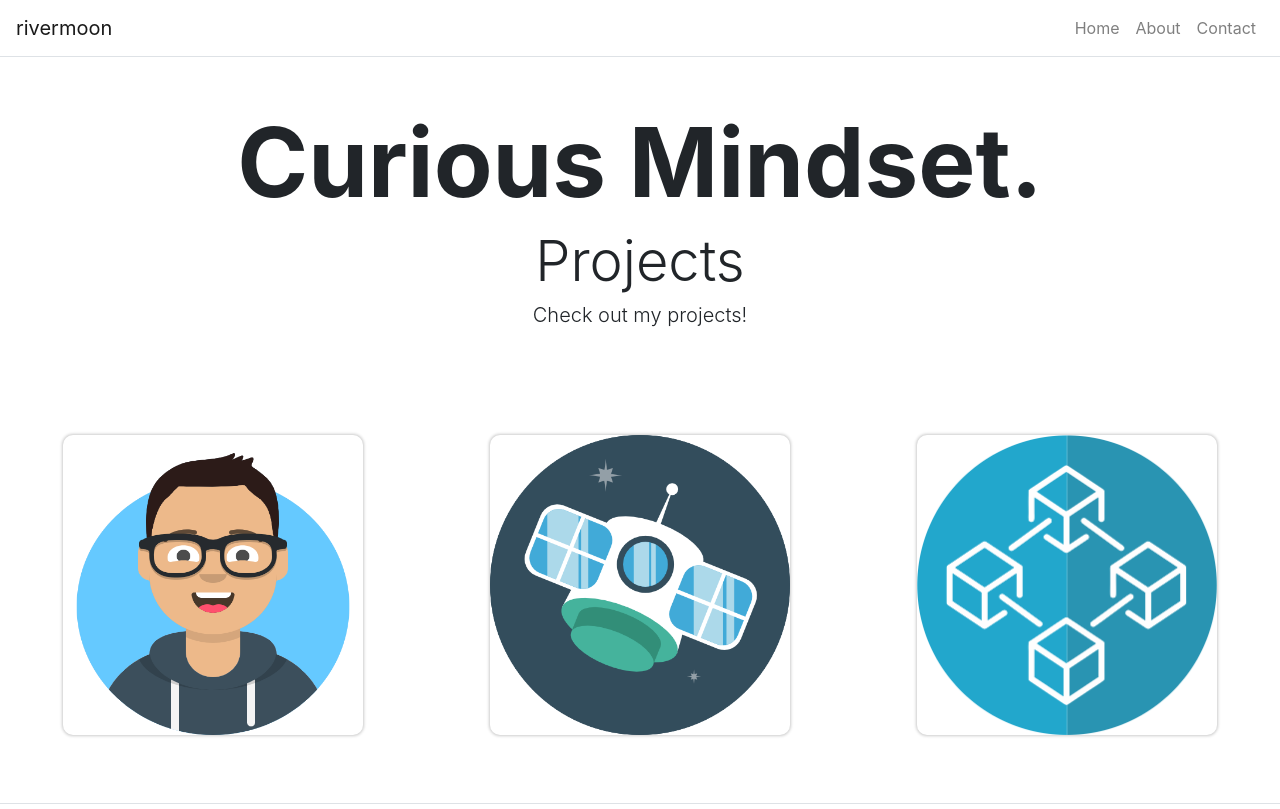
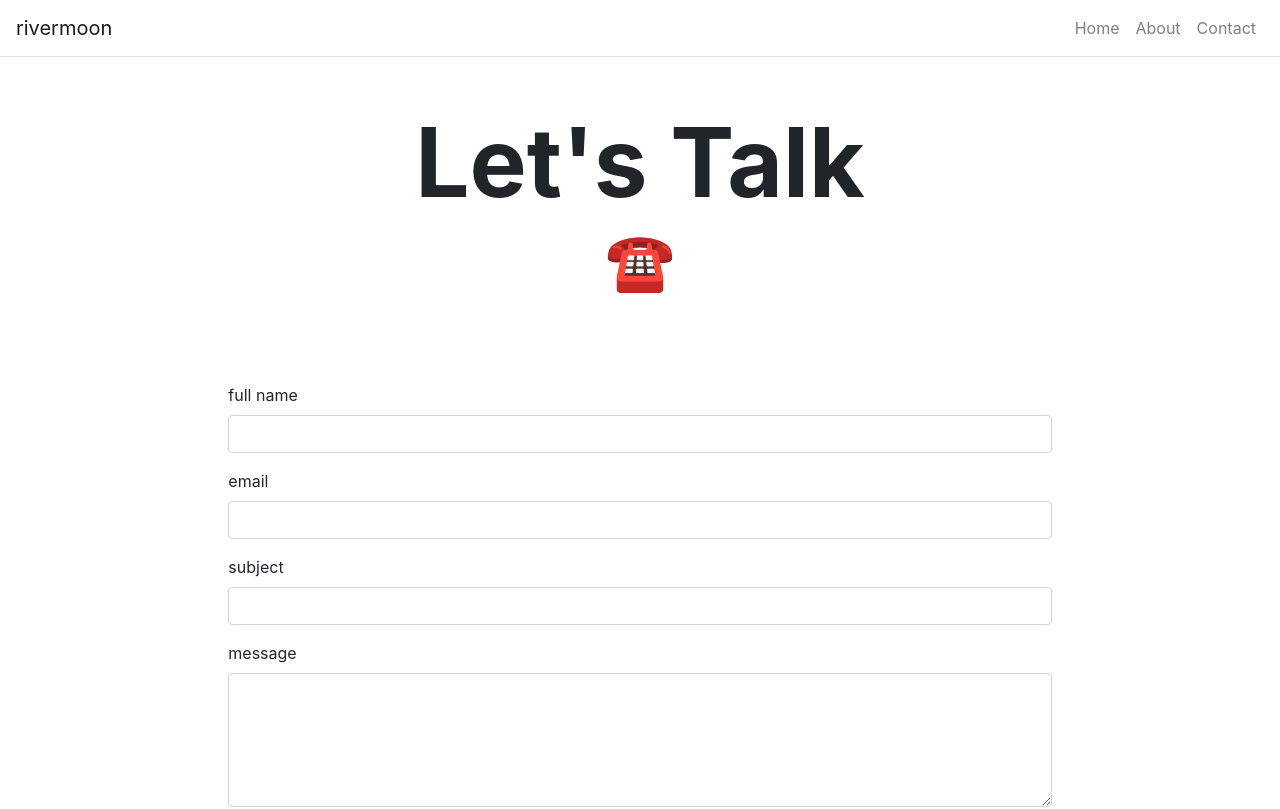
Before and after one commit to rivermoon21/mauricerivers.github.io, a React (Create React App) app in the folder portfolio-site/: page /#/contact in a window 1280 px wide. Shown: the top 809 px of the page. Built offline with nearby package versions, Linux system fonts and the light colour scheme.

Commit message:
Added hash router to solve 404 issue

```diff
--- a/portfolio-site/package.json
+++ b/portfolio-site/package.json
@@ -10,6 +10,7 @@
     "@testing-library/user-event": "^7.2.1",
     "axios": "^0.20.0",
     "bootstrap": "^4.5.2",
+    "firebase": "^7.23.0",
     "jquery": "^3.5.1",
     "popper.js": "^1.16.1",
     "react": "^16.13.1",
--- a/portfolio-site/src/App.js
+++ b/portfolio-site/src/App.js
@@ -1,5 +1,5 @@
 import React from 'react';
-import { BrowserRouter as Router, Route, Link } from 'react-router-dom';
+import { HashRouter as Router, Switch, Route, Link } from 'react-router-dom';
 import Container from 'react-bootstrap/Container';
 import Navbar from 'react-bootstrap/Navbar';
 import Nav from 'react-bootstrap/Nav';
--- a/portfolio-site/src/pages/ContactPage.js
+++ b/portfolio-site/src/pages/ContactPage.js
@@ -4,6 +4,7 @@
 
 import Hero from '../components/Hero'
 import Content from '../components/Content'
+import Axios from 'axios';
 
 class ContactPage extends React.Component {
 
@@ -12,6 +13,7 @@
     this.state = {
       name: '',
       email: '',
+      subject: '',
       messsage: '',
       disabled: '',
       emailSent: ''
@@ -36,8 +38,30 @@
     this.setState({
       disabled: true,
       emailSent: false
+    });
 
-    });
+    Axios.post('http://localhost:3030/api/email', this.state)
+      .then( res => {
+        if(res.data.success){
+
+          this.setState({
+            disabled: false,
+            emailSent: true
+          });
+        }
+        else {
+          this.setState({
+            disabled: false,
+            emailSent: false
+          });
+        }
+      })
+      .catch(err => {
+        this.setState({
+          disabled: false,
+          emailSent: false
+        });
+      });
 
   }
 
@@ -56,6 +80,11 @@
             <Form.Group>
               <Form.Label htmlFor="email">email</Form.Label>
               <Form.Control id="email" name="email" type="email" value={this.state.email} onChange={this.handleChange} />
+            </Form.Group>
+
+            <Form.Group>
+              <Form.Label htmlFor="subject">subject</Form.Label>
+              <Form.Control id="subject" name="subject" type="subject" value={this.state.subject} onChange={this.handleChange} />
             </Form.Group>
 
             <Form.Group>
```
Also changed, not shown: 1 other file (tests, documents, lock files or other folders).
